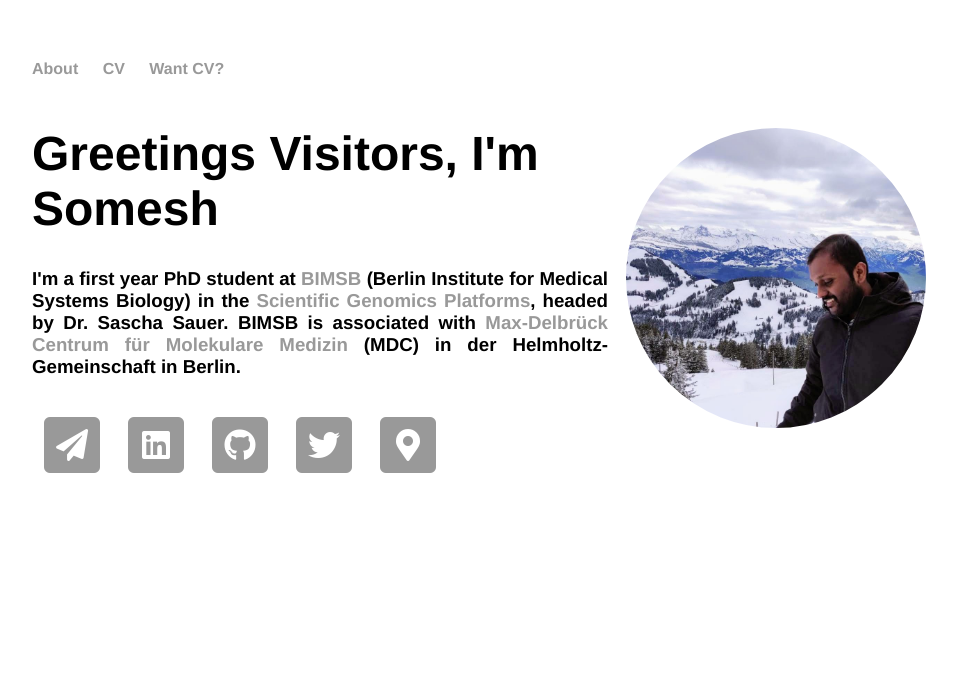
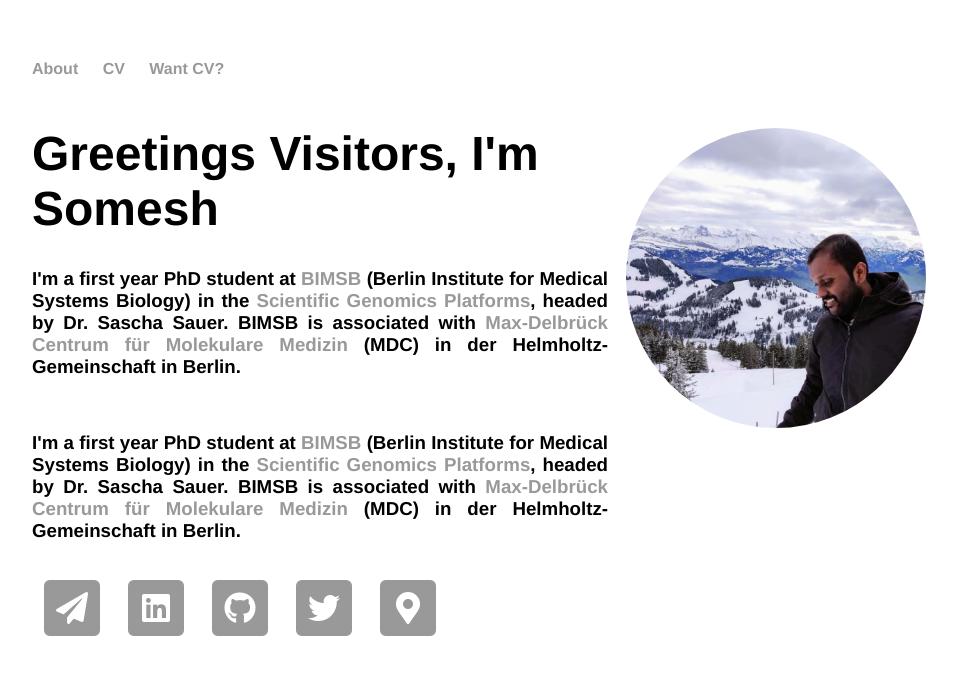
Before and after one commit to saisomesh2594/saisomesh2594.github.io, a Jekyll site: the page built from index.html, in a window 1280 px wide. Shown: the top 675 px of the page, without its empty margins (160-1117 px from the left). Built offline with Jekyll 4.4.1, drawn with Linux system fonts in a browser that asks for light colours.

Commit message:
Update index.html

```diff
--- a/index.html
+++ b/index.html
@@ -18,6 +18,13 @@
         			{{ site.welcome }}
         			{% endif %}
 				</h1></header>
+			<article>
+				<h3>
+					I'm a first year PhD student at <a href="https://www.mdc-berlin.de/bimsb">BIMSB</a> (Berlin Institute for Medical Systems Biology) in the <a href="https://genomics.mdc-berlin.de/">Scientific Genomics Platforms</a>, headed by Dr. Sascha Sauer.
+					BIMSB is associated with <a href="https://www.mdc-berlin.de/">Max-Delbrück Centrum für Molekulare Medizin</a> (MDC) in der Helmholtz-Gemeinschaft in Berlin.
+
+				</h3>
+			</article>
 			<article>
 				<h3>
 					I'm a first year PhD student at <a href="https://www.mdc-berlin.de/bimsb">BIMSB</a> (Berlin Institute for Medical Systems Biology) in the <a href="https://genomics.mdc-berlin.de/">Scientific Genomics Platforms</a>, headed by Dr. Sascha Sauer.
```
